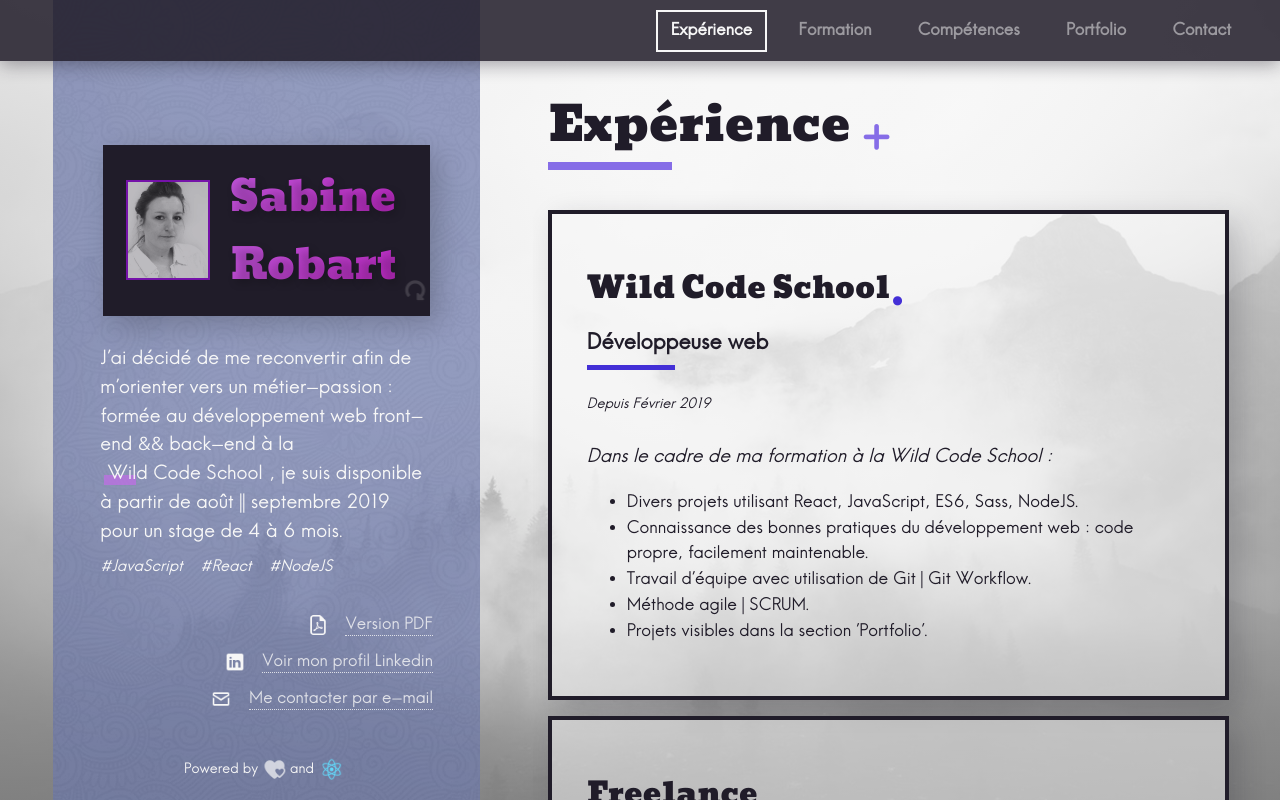
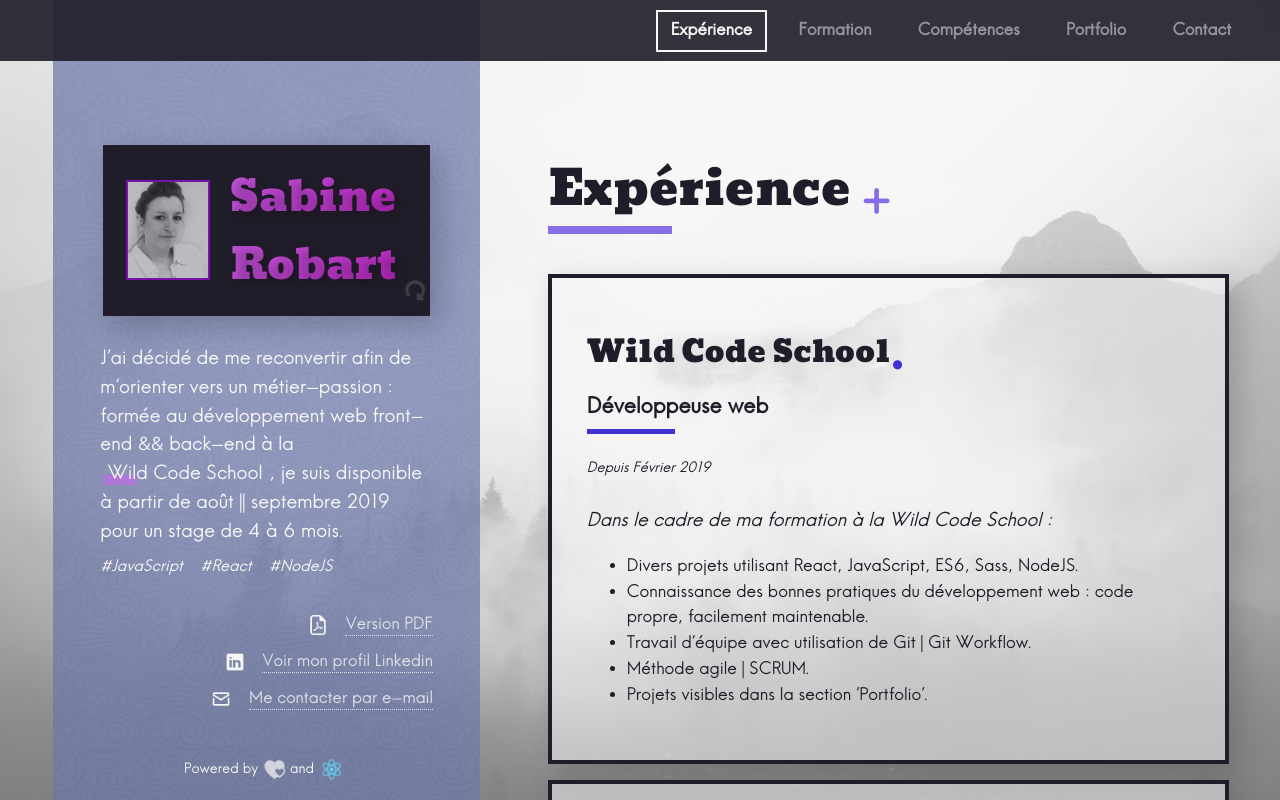
Before and after one commit to Sabinerobart/resume, a React (Create React App) app: page / in a window 1280 px wide. Built offline with nearby package versions, Linux system fonts and the light colour scheme.

Commit message:
[Fix] a few styling problems (remove nav shadow, change titles margin, optimize css rules.

```diff
--- a/src/App.scss
+++ b/src/App.scss
@@ -37,8 +37,7 @@
 .app .hero,
 .card__container,
 .portfolio__container,
-.overlay,
-.contact__container {
+.overlay {
   height: 100vh;
   overflow: auto;
   display: flex;
@@ -63,6 +62,7 @@
 }
 
 h1 {
+  font-family: "Bevan", sans-serif;
   animation: 2s appear;
 }
 
@@ -75,17 +75,13 @@
   }
 }
 
-h1 {
-  font-family: "Bevan", sans-serif;
-}
-
 .hero h1,
 .title {
   font-size: calc(2rem + 1vw);
 }
 
 .title {
-  margin-top: 12vh;
+  margin-top: 20vh;
 }
 
 h1 span {
@@ -109,9 +105,8 @@
   left: 0;
   padding: 2vh 2vw;
   overflow-x: auto;
-  background: rgba($bl, 0.85);
+  background: rgba($bl, 0.9);
   text-align: right;
-  box-shadow: 0 0.2rem 1rem rgba($bl, 0.4);
 }
 
 .nav__btn {
```
